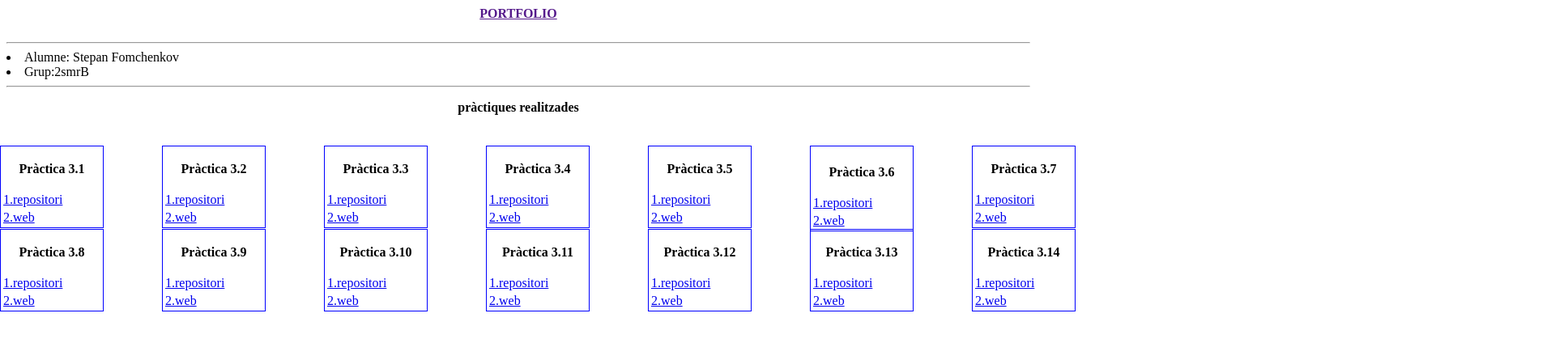
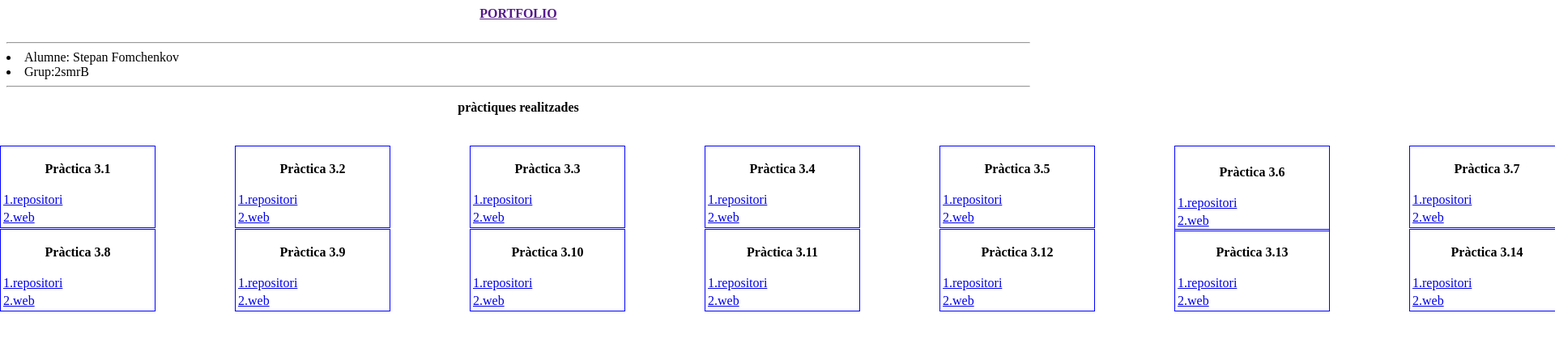
Before and after one commit to sfom1/Portfolio, a plain HTML site: page index.html in a window 1280 px wide. Shown: the whole page at 81% size, 1920 px wide, since content can reach past the window. Drawn offline with Linux system fonts and the light colour scheme.

Commit message:
Update style.css

```diff
--- a/style.css
+++ b/style.css
@@ -1,7 +1,7 @@
 
 table.table1 {
     border: 1px solid;
-    width: 10%;
+    width: 15%;
     border: blue 1px solid;
     position: absolute;
     top: 180px;
@@ -9,60 +9,60 @@ table.table1 {
   }
   table.table2 {
     border: 1px solid;
-    width: 10%;
+    width: 15%;
     border: blue 1px solid;
     position: absolute;
     top: 180px;
-    left: 200px;
+    left: 290px;
 
   }
   table.table3 {
     border: 1px solid;
-    width: 10%;
+    width: 15%;
     border: blue 1px solid;
     position: absolute;
     top: 180px;
-    left: 400px;
+    left: 580px;
 
 
   }
   table.table4 {
     border: 1px solid;
-    width: 10%;
+    width: 15%;
     border: blue 1px solid;
     position: absolute;
     top: 180px;
-    left: 600px;
+    left: 870px;
 
 
   }
   table.table5 {
     border: 1px solid;
-    width: 10%;
+    width: 15%;
     border: blue 1px solid;
     position: absolute;
     top: 180px;
-    left: 800px;
+    left: 1160px;
 
 
   }
   table.table6 {
     border: 1px solid;
-    width: 10%;
+    width: 15%;
     border: blue 1px solid;
     position: absolute;
     top: 180px;
-    left: 1000px;
+    left: 1450px;
 
 
   }
   table.table7 {
     border: 1px solid;
-    width: 10%;
+    width: 15%;
     border: blue 1px solid;
     position: absolute;
     top: 180px;
-    left: 1200px;
+    left: 1740px;
 
 
   }
@@ -72,66 +72,68 @@ table.table1 {
 
   table.table8 {
     border: 1px solid;
-    width: 10%;
+    width: 15%;
     border: blue 1px solid;
     position: absolute;
     top: 283px;
     left: 0px;
   }
 
-
-  table.table9 {
+ table.table9 {
     border: 1px solid;
-    width: 10%;
+    width: 15%;
     border: blue 1px solid;
     position: absolute;
     top: 283px;
-    left: 200px;
+    left: 290px;
 
   }
   table.table10 {
     border: 1px solid;
-    width: 10%;
+    width: 15%;
     border: blue 1px solid;
     position: absolute;
     top: 283px;
-    left: 400px;
+    left: 580px;
 
 
   }
   table.table11 {
     border: 1px solid;
-    width: 10%;
+    width: 15%;
     border: blue 1px solid;
     position: absolute;
     top: 283px;
-    left: 600px;
+    left: 870px;
 
 
   }
   table.table12 {
     border: 1px solid;
-    width: 10%;
+    width: 15%;
     border: blue 1px solid;
     position: absolute;
     top: 283px;
-    left: 800px;
+    left: 1160px;
 
 
   }
   table.table13 {
     border: 1px solid;
-    width: 10%;
+    width: 15%;
     border: blue 1px solid;
     position: absolute;
     top: 283px;
-    left: 1000px;
+    left: 1450px;
+
+
   }
   table.table14 {
     border: 1px solid;
-    width: 10%;
+    width: 15%;
     border: blue 1px solid;
     position: absolute;
     top: 283px;
-    left: 1200px;
+    left: 1740px;
+
   }
```
